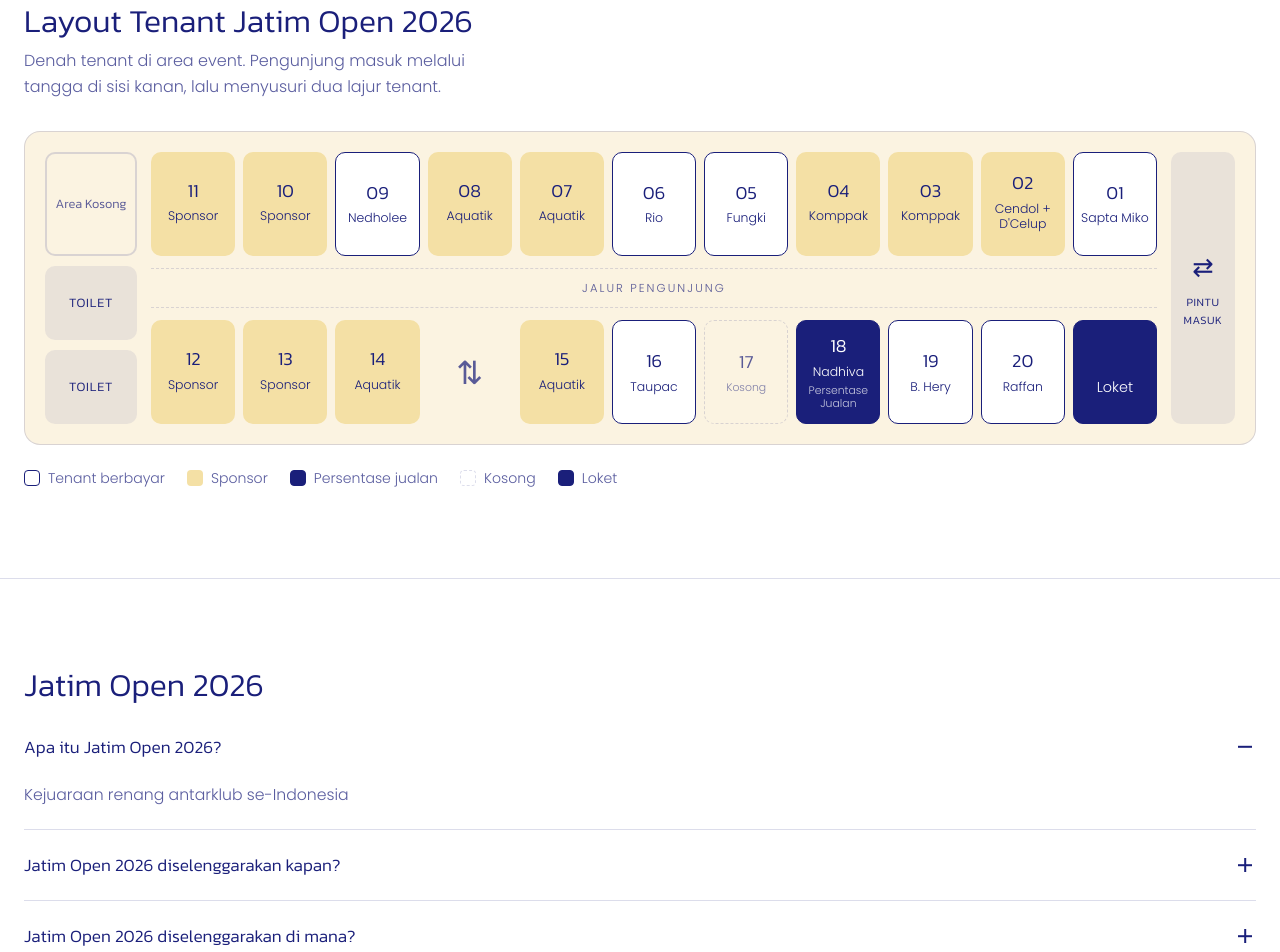
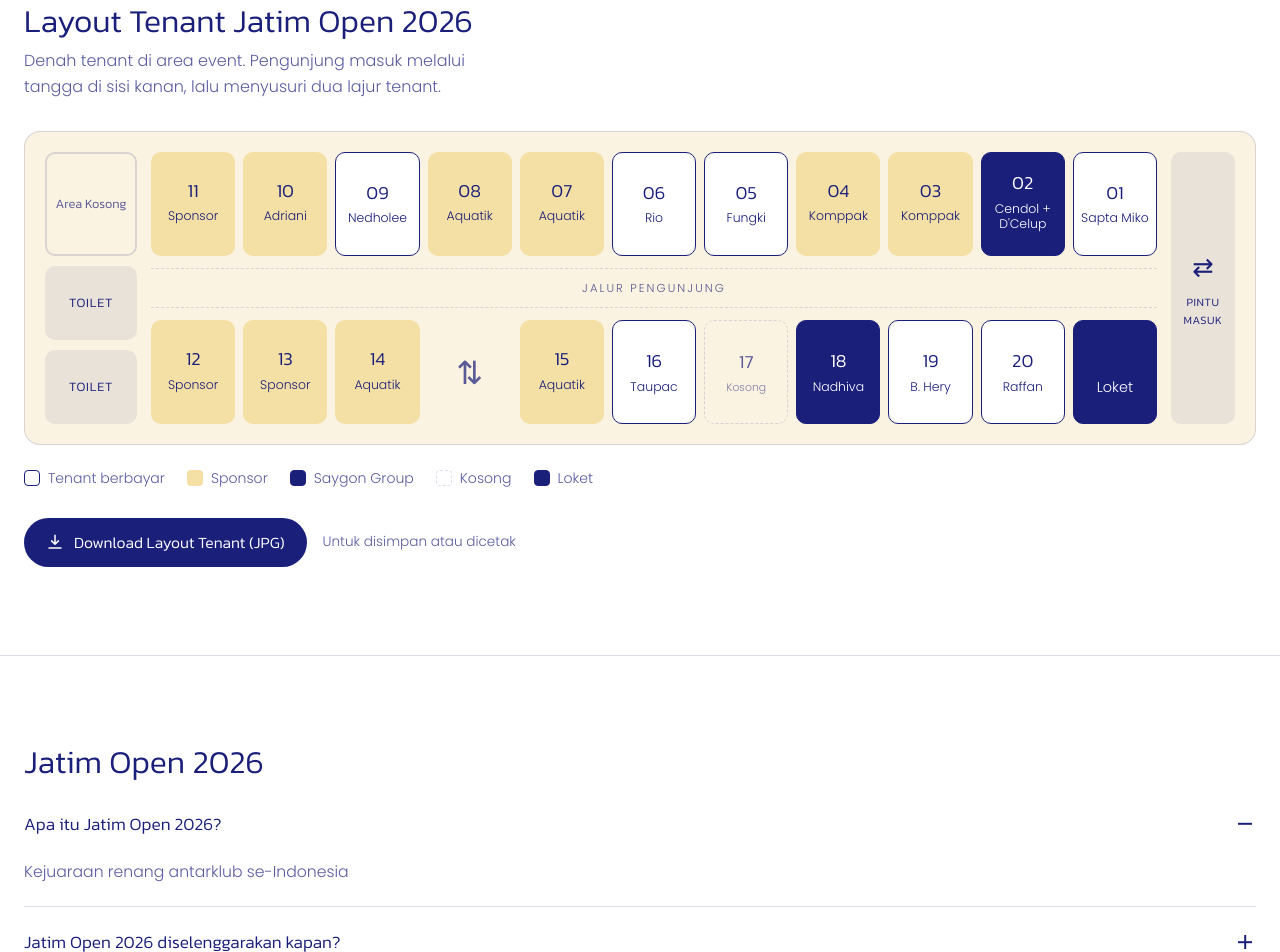
Before and after one commit to saygongroupofficial-ui/saygon-group-jatim-open26, a plain HTML site: page index.html in a window 1280 px wide. Shown: the part 1777-2729 px from the top of the page. Drawn offline with Linux system fonts and the light colour scheme.

Commit message:
tenant fitur

```diff
--- a/index.html
+++ b/index.html
@@ -171,7 +171,7 @@
                 </div>
                 <div class="booth free">
                   <span class="b-num">10</span
-                  ><span class="b-name">Sponsor</span
+                  ><span class="b-name">Adriani</span
                   ><span class="b-note"></span>
                 </div>
                 <div class="booth paid">
@@ -205,7 +205,7 @@
                   ><span class="b-name">Komppak</span
                   ><span class="b-note"></span>
                 </div>
-                <div class="booth free">
+                <div class="booth percent">
                   <span class="b-num">02</span
                   ><span class="b-name">Cendol + D'Celup</span
                   ><span class="b-note"></span>
@@ -250,8 +250,7 @@
                 </div>
                 <div class="booth percent">
                   <span class="b-num">18</span
-                  ><span class="b-name">Nadhiva</span
-                  ><span class="b-note">Persentase Jualan</span>
+                  ><span class="b-name">Nadhiva</span>
                 </div>
                 <div class="booth paid">
                   <span class="b-num">19</span
@@ -275,10 +274,33 @@
         <ul class="tenant-legend">
           <li><i class="k paid"></i>Tenant berbayar</li>
           <li><i class="k free"></i>Sponsor</li>
-          <li><i class="k percent"></i>Persentase jualan</li>
+          <li><i class="k percent"></i>Saygon Group</li>
           <li><i class="k empty"></i>Kosong</li>
           <li><i class="k loket"></i>Loket</li>
         </ul>
+        <div class="tenant-download">
+          <a
+            class="tenant-dl-btn"
+            href="assets/img/tenant-jatimopen2026.jpeg"
+            download="tenant-jatimopen2026.jpeg"
+          >
+            <svg
+              viewBox="0 0 24 24"
+              width="18"
+              height="18"
+              fill="none"
+              stroke="currentColor"
+              stroke-width="2"
+              stroke-linecap="round"
+              stroke-linejoin="round"
+              aria-hidden="true"
+            >
+              <path d="M12 3v12m0 0l-4.5-4.5M12 15l4.5-4.5M4 20h16" />
+            </svg>
+            Download Layout Tenant (JPG)
+          </a>
+          <span class="tenant-dl-note">Untuk disimpan atau dicetak</span>
+        </div>
       </section>
 
       <section class="faq">
--- a/style.css
+++ b/style.css
@@ -1166,3 +1166,41 @@ body {
     display: block;
   }
 }
+
+#page2 .tenant-download {
+  display: flex;
+  align-items: center;
+  flex-wrap: wrap;
+  gap: 12px 16px;
+  margin-top: 28px;
+}
+#page2 .tenant-dl-btn {
+  display: inline-flex;
+  align-items: center;
+  gap: 10px;
+  padding: 12px 22px;
+  border-radius: 999px;
+  background: var(--ink);
+  color: var(--paper);
+  font-family: "Kanit", sans-serif;
+  font-size: 0.98rem;
+  font-weight: 500;
+  text-decoration: none;
+  transition:
+    transform 0.25s ease,
+    box-shadow 0.25s ease,
+    background 0.25s ease;
+}
+#page2 .tenant-dl-btn:hover {
+  transform: translateY(-2px);
+  box-shadow: 0 8px 18px rgba(26, 31, 122, 0.25);
+  background: #23299a;
+}
+#page2 .tenant-dl-btn:focus-visible {
+  outline: 3px solid var(--pin);
+  outline-offset: 3px;
+}
+#page2 .tenant-dl-note {
+  font-size: 0.85rem;
+  color: var(--ink-soft);
+}
```
Also changed, not shown: 1 other file.
